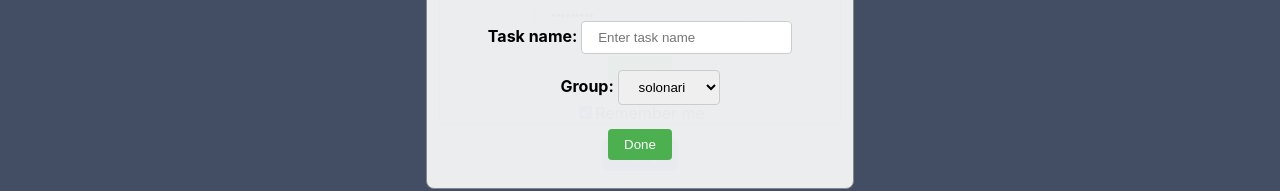
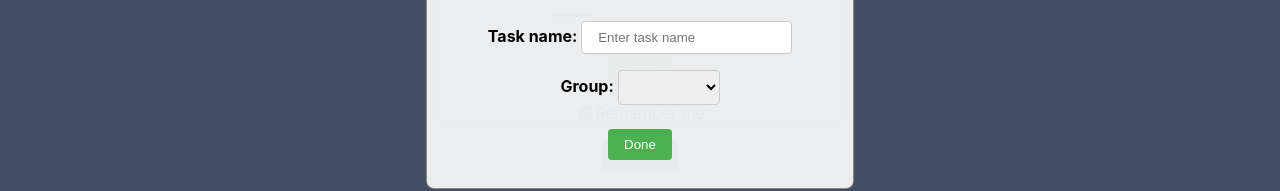
Before and after one commit to igorriok/balancer_web, a React (Create React App) app: page /login in a window 1280 px wide. Both pictures are taken after typing "name@example.com", "Sample123" into the empty fields and a click on the button "add". Shown: the part 147-338 px from the top of the page. Built offline with nearby package versions, Linux system fonts and the light colour scheme.

Commit message:
saveTask

```diff
--- a/src/pages/TaskPage.tsx
+++ b/src/pages/TaskPage.tsx
@@ -1,4 +1,4 @@
-import React, {CSSProperties} from 'react';
+import React, {CSSProperties, useState} from 'react';
 import {useAuth} from "../use-auth";
 import "./TaskPage.css"
 
@@ -50,12 +50,16 @@ export default function TaskPage(props: TaskPageProps) {
 
 	const { setShowTaskDialog } = props;
 	let auth: any = useAuth();
+	const [ taskName, setTaskName ] = useState<string>('');
+	const [ groupName, setGroupName ] = useState<string>('');
 
 
 	async function saveTask(event: any) {
 
 		event.preventDefault();
 
+		console.log(taskName);
+		console.log(groupName);
 
 		await fetch("", {
 			method: 'POST', // *GET, POST, PUT, DELETE, etc.
@@ -65,7 +69,7 @@ export default function TaskPage(props: TaskPageProps) {
 			headers: {
 				'Content-Type': 'application/json'
 			},
-			//body: JSON.stringify({email: email, password: password}),
+			body: JSON.stringify({taskName: taskName, groupName: groupName}),
 		}).then((response) => {
 			console.log(response);
 			return response.text();
@@ -99,16 +103,31 @@ export default function TaskPage(props: TaskPageProps) {
 
 				<label htmlFor="taskName">
 					<b>Task name: </b>
-					<input type="text" placeholder="Enter task name" name="taskName" required/>
+					<input
+						type="text"
+						placeholder="Enter task name"
+						name="taskName"
+						required
+						value={taskName}
+						onChange={(e) => setTaskName(e.target.value)}
+					/>
 				</label>
 
 				<label htmlFor="groupName">
 					<b>Group: </b>
-					<select placeholder="Select group name" name="groupName">
+					<select
+						placeholder="Select group name"
+						name="groupName"
+						value={groupName}
+						onChange={(e) => setGroupName(e.target.value)}
+					>
+						<option value=""/>
 						{
 							groupList.map(group => {
 								return (
-									<option value={group}>{group}</option>
+									<option value={group} key={group}>
+										{group}
+									</option>
 								)
 							})
 						}
```
